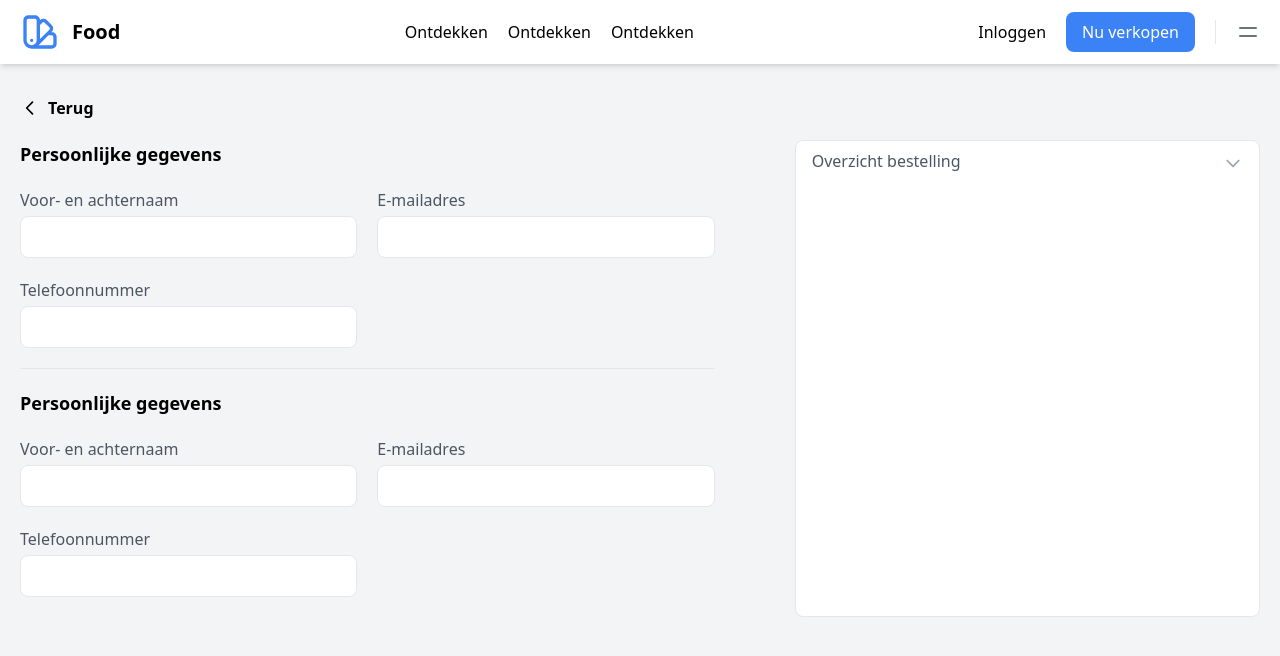
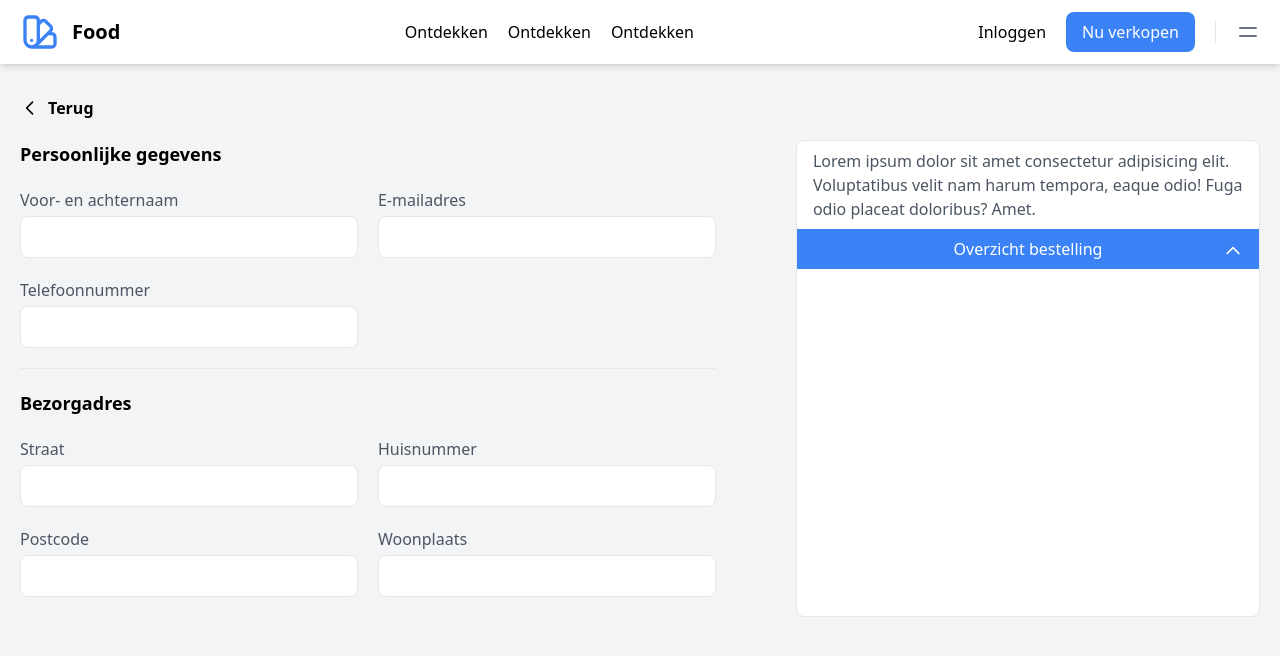
Before and after one commit to Rgerard96/Food-Application, a Next.js app: page /afrekenen in a window 1280 px wide. Shown: the top 656 px of the page. Built offline with nearby package versions, Linux system fonts and the light colour scheme; no server answers.

Commit message:
adjust afrekenen page

```diff
--- a/pages/afrekenen.js
+++ b/pages/afrekenen.js
@@ -1,10 +1,18 @@
-import { ChevronDownIcon, ChevronLeftIcon } from '@heroicons/react/outline';
+import { Transition } from '@headlessui/react';
+import { ChevronDownIcon, ChevronUpIcon } from '@heroicons/react/outline';
 import { useRouter } from 'next/router';
-import React from 'react';
+import React, { useEffect, useState } from 'react';
 import BackButton from '../components/BackButton';
 
 export default function afrekenen() {
   const router = useRouter();
+  const [summary, setSummary] = useState(true);
+
+  useEffect(() => {
+    if (window.innerWidth < 640) {
+      setSummary(false);
+    }
+  }, []);
   return (
     <div className='container mx-auto px-5'>
       <BackButton />
@@ -47,45 +55,60 @@ export default function afrekenen() {
             </div>
           </div>
           <div className='py-5'>
-            <h3 className='mb-5 text-lg font-bold'>Persoonlijke gegevens</h3>
+            <h3 className='mb-5 text-lg font-bold'>Bezorgadres</h3>
             <div className='grid grid-cols-1 gap-5 sm:grid-cols-2'>
               <div className='w-full'>
-                <label className='mb-1 block text-gray-600'>
-                  Voor- en achternaam
-                </label>
+                <label className='mb-1 block text-gray-600'>Straat</label>
                 <input
                   type='text'
-                  name='name'
-                  id='name'
+                  name='street '
+                  id='street'
                   className='w-full rounded-lg border py-2 px-4 focus:outline-none focus:ring-1 focus:ring-blue-500'
                 />
               </div>
               <div className='w-full'>
-                <label className='mb-1 block text-gray-600'>E-mailadres</label>
+                <label className='mb-1 block text-gray-600'>Huisnummer</label>
                 <input
-                  type='email'
-                  name='email'
-                  id='email'
+                  type='number'
+                  name='house'
+                  id='house'
                   className='w-full rounded-lg border py-2 px-4 focus:outline-none focus:ring-1 focus:ring-blue-500'
                 />
               </div>
               <div className='w-full'>
-                <label className='mb-1 block text-gray-600'>
-                  Telefoonnummer
-                </label>
+                <label className='mb-1 block text-gray-600'>Postcode</label>
                 <input
-                  type='tel'
-                  name='tel'
-                  id='tel'
+                  type='text'
+                  name='postalCode'
+                  id='postalCode'
+                  className='w-full rounded-lg border py-2 px-4 focus:outline-none focus:ring-1 focus:ring-blue-500'
+                />
+              </div>
+              <div className='w-full'>
+                <label className='mb-1 block text-gray-600'>Woonplaats</label>
+                <input
+                  type='text'
+                  name='city'
+                  id='city'
                   className='w-full rounded-lg border py-2 px-4 focus:outline-none focus:ring-1 focus:ring-blue-500'
                 />
               </div>
             </div>
           </div>
         </div>
-        <div className='relative order-1 mb-5 cursor-pointer rounded-lg border bg-white py-2 px-4 text-gray-600 sm:order-2 sm:mb-0 md:w-2/5'>
-          Overzicht bestelling
-          <ChevronDownIcon className='absolute top-3 right-4 w-5 text-gray-400' />
+        <div className='transition-all duration-500 ease-in order-1 mb-5 cursor-pointer overflow-hidden rounded-lg border bg-white text-gray-600 sm:order-2 sm:mb-0 md:w-2/5'>
+          <div className={`py-2 px-4 ${summary ? 'block' : 'hidden'}`}>
+            Lorem ipsum dolor sit amet consectetur adipisicing elit.
+            Voluptatibus velit nam harum tempora, eaque odio! Fuga odio placeat
+            doloribus? Amet.
+          </div>
+          <div
+            className='relative bg-blue-500 py-2 px-4 text-white text-center'
+            onClick={() => setSummary(!summary)}
+          >
+            Overzicht bestelling
+            <ChevronDownIcon className={`transition-all duration-200 ease-in absolute top-3 right-4 w-5 text-white ${summary && 'rotate-180'}`} />
+          </div>
         </div>
       </div>
     </div>
--- a/pages/menu/[seller].js
+++ b/pages/menu/[seller].js
@@ -33,7 +33,7 @@ export default function Seller() {
         className='text-center cursor-pointer rounded-lg bg-blue-500 py-2 px-14 w-max text-white lg:hover:bg-blue-600'
         onClick={() => router.push('/afrekenen')}
       >
-        Checkout
+        Afrekenen
       </div>
     </div>
   );
```
